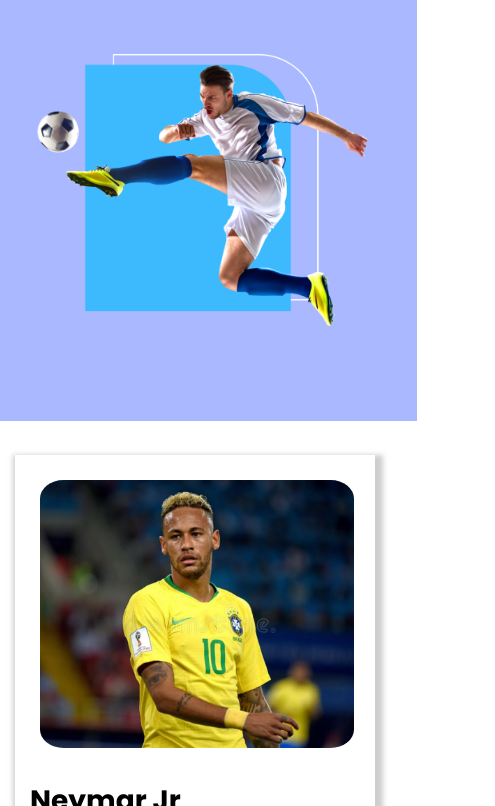
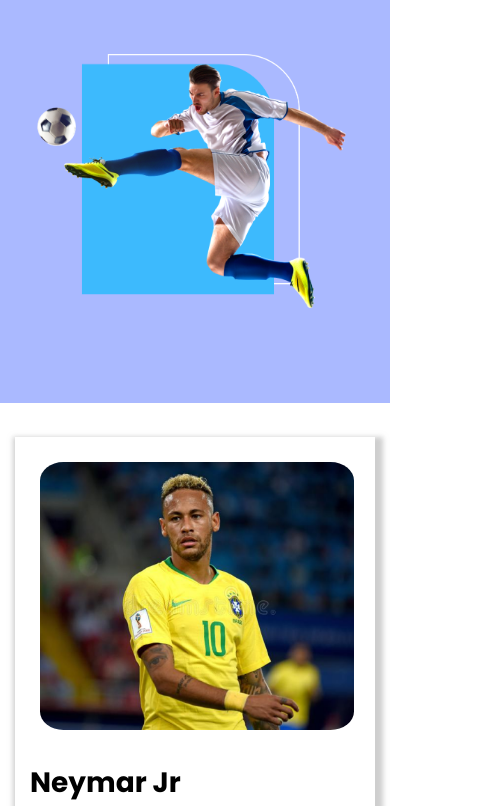
Before and after one commit to Toriqul202/copa-footbal, a plain HTML site: page index.html in a window 390 px wide. Shown: the part 381-1187 px from the top of the page, 495 px wide, since content can reach past the window. Drawn offline with Linux system fonts and the light colour scheme.

Commit message:
header change

```diff
--- a/style.css
+++ b/style.css
@@ -203,7 +203,7 @@
 
 @media only screen and (max-width: 480px) and (min-width: 320px) {
     header {
-        width: 107% !important;
+        width: 100% !important;
     }
     main {
         width: 100% !important;
```
